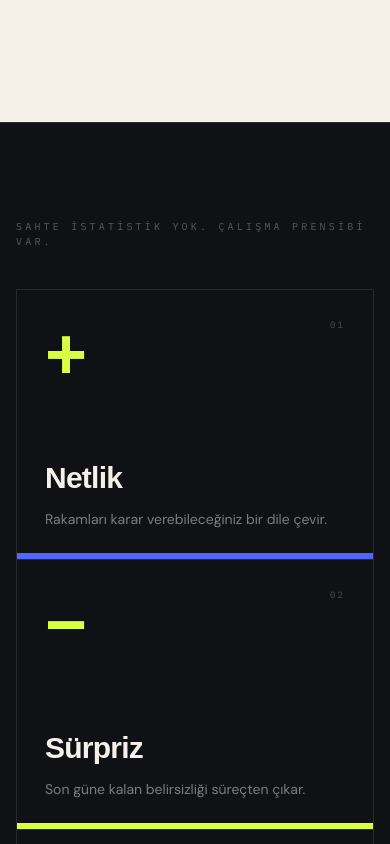
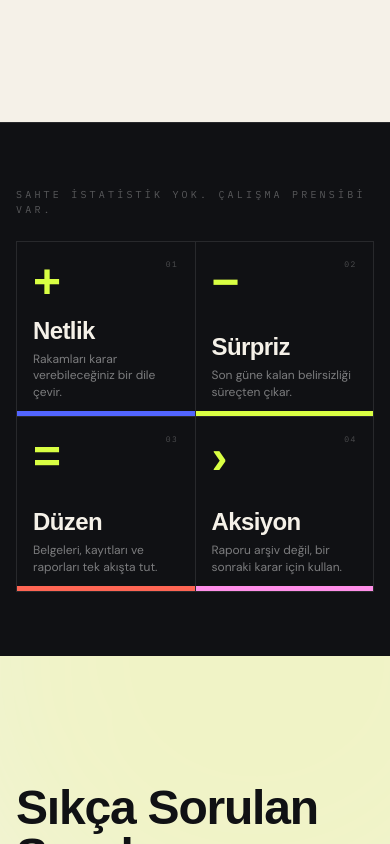
Before and after one commit to omeryigitler/muhasebe, a React (Vite) app: page / in a window 390 px wide. Shown: the part 6200-7044 px from the top of the page. Built offline with nearby package versions, Linux system fonts and the light colour scheme; a web font is replaced by a local one.

Commit message:
fix: compact mobile principle grid

```diff
--- a/src/components/Stats.tsx
+++ b/src/components/Stats.tsx
@@ -19,29 +19,29 @@ export const Stats = () => {
       ];
 
   return (
-    <section className="py-24 md:py-28 px-4 md:px-8 bg-deep-ink border-t border-white/10 text-warm-paper">
+    <section className="py-16 md:py-28 px-4 md:px-8 bg-deep-ink border-t border-white/10 text-warm-paper">
       <div className="max-w-7xl mx-auto">
-        <p className="font-mono text-[10px] uppercase tracking-[0.32em] text-white/30 mb-10">
+        <p className="font-mono text-[10px] uppercase tracking-[0.32em] text-white/30 mb-6 md:mb-10">
           {language === 'tr' ? 'Sahte istatistik yok. Çalışma prensibi var.' : 'No invented stats. Just working principles.'}
         </p>
 
-        <div className="grid grid-cols-1 sm:grid-cols-2 lg:grid-cols-4 border-t border-l border-white/10">
+        <div className="grid grid-cols-2 lg:grid-cols-4 border-t border-l border-white/10">
           {principles.map((item, index) => (
-            <article key={item.title} className="group relative min-h-[270px] p-7 md:p-8 border-r border-b border-white/10 flex flex-col justify-between overflow-hidden isolate">
-              <div className={`absolute inset-0 z-0 ${item.layer} translate-y-[calc(100%_-_6px)] lg:translate-y-full lg:group-hover:translate-y-0 transition-transform duration-500 ease-[cubic-bezier(.2,.8,.2,1)]`} />
+            <article key={item.title} className="group relative min-h-[175px] sm:min-h-[210px] lg:min-h-[270px] p-4 sm:p-6 md:p-8 border-r border-b border-white/10 flex flex-col justify-between overflow-hidden isolate">
+              <div className={`absolute inset-0 z-0 ${item.layer} translate-y-[calc(100%_-_5px)] lg:translate-y-full lg:group-hover:translate-y-0 transition-transform duration-500 ease-[cubic-bezier(.2,.8,.2,1)]`} />
 
-              <div className="relative z-10 flex items-start justify-between gap-4">
-                <span className={`font-display font-bold text-7xl md:text-8xl leading-none text-acid-lime transition-[transform,color] duration-500 lg:group-hover:scale-110 lg:group-hover:rotate-[4deg] origin-left ${item.hoverText}`}>
+              <div className="relative z-10 flex items-start justify-between gap-3">
+                <span className={`font-display font-bold text-5xl sm:text-6xl md:text-8xl leading-none text-acid-lime transition-[transform,color] duration-500 lg:group-hover:scale-110 lg:group-hover:rotate-[4deg] origin-left ${item.hoverText}`}>
                   {item.symbol}
                 </span>
-                <span className={`font-mono text-[9px] tracking-[0.24em] text-white/25 transition-colors duration-300 ${item.hoverMuted}`}>
+                <span className={`font-mono text-[8px] md:text-[9px] tracking-[0.2em] md:tracking-[0.24em] text-white/25 transition-colors duration-300 ${item.hoverMuted}`}>
                   {String(index + 1).padStart(2, '0')}
                 </span>
               </div>
 
               <div className={`relative z-10 transition-colors duration-300 ${item.hoverText}`}>
-                <h3 className="font-display text-3xl md:text-[2rem] mb-3 tracking-tight">{item.title}</h3>
-                <p className={`text-sm md:text-base text-white/45 leading-relaxed transition-colors duration-300 ${item.hoverMuted}`}>
+                <h3 className="font-display text-2xl md:text-[2rem] mb-2 md:mb-3 tracking-tight leading-none">{item.title}</h3>
+                <p className={`text-[12px] sm:text-sm md:text-base text-white/45 leading-snug md:leading-relaxed transition-colors duration-300 ${item.hoverMuted}`}>
                   {item.description}
                 </p>
               </div>
```
